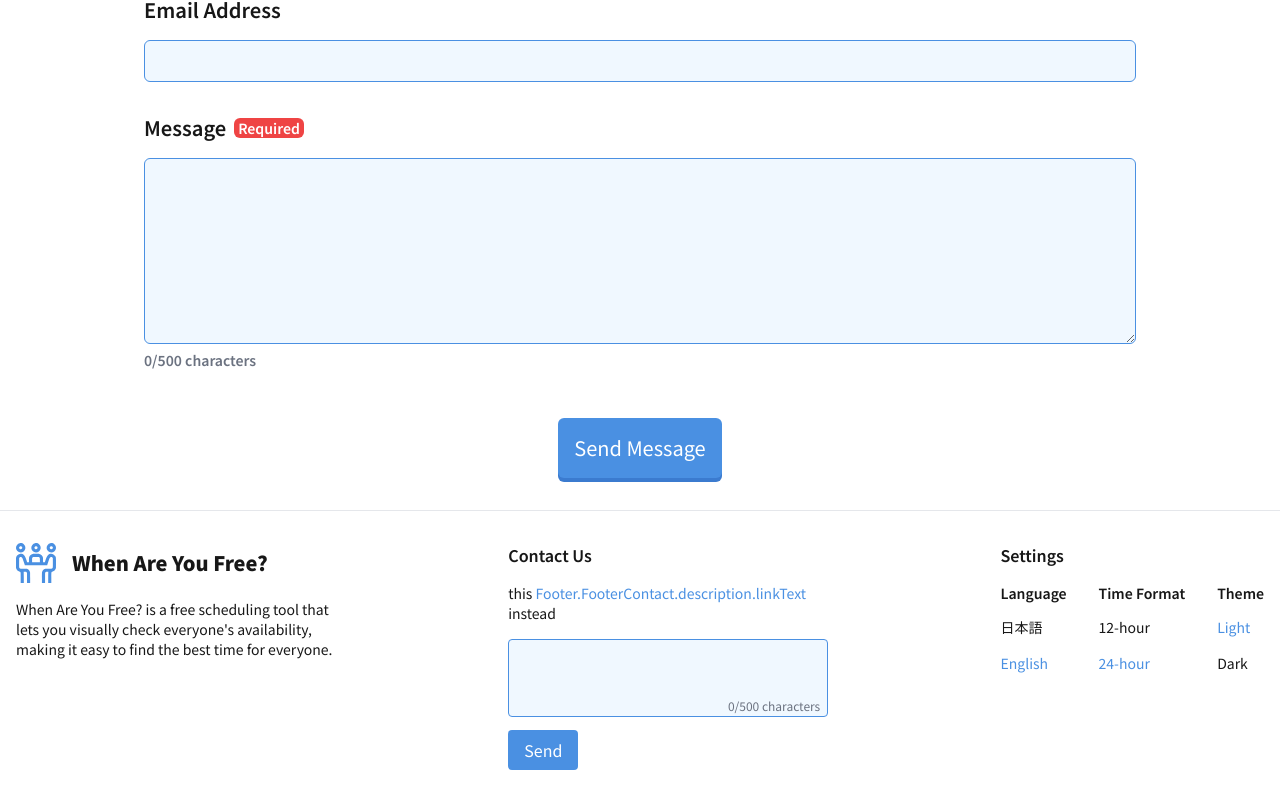
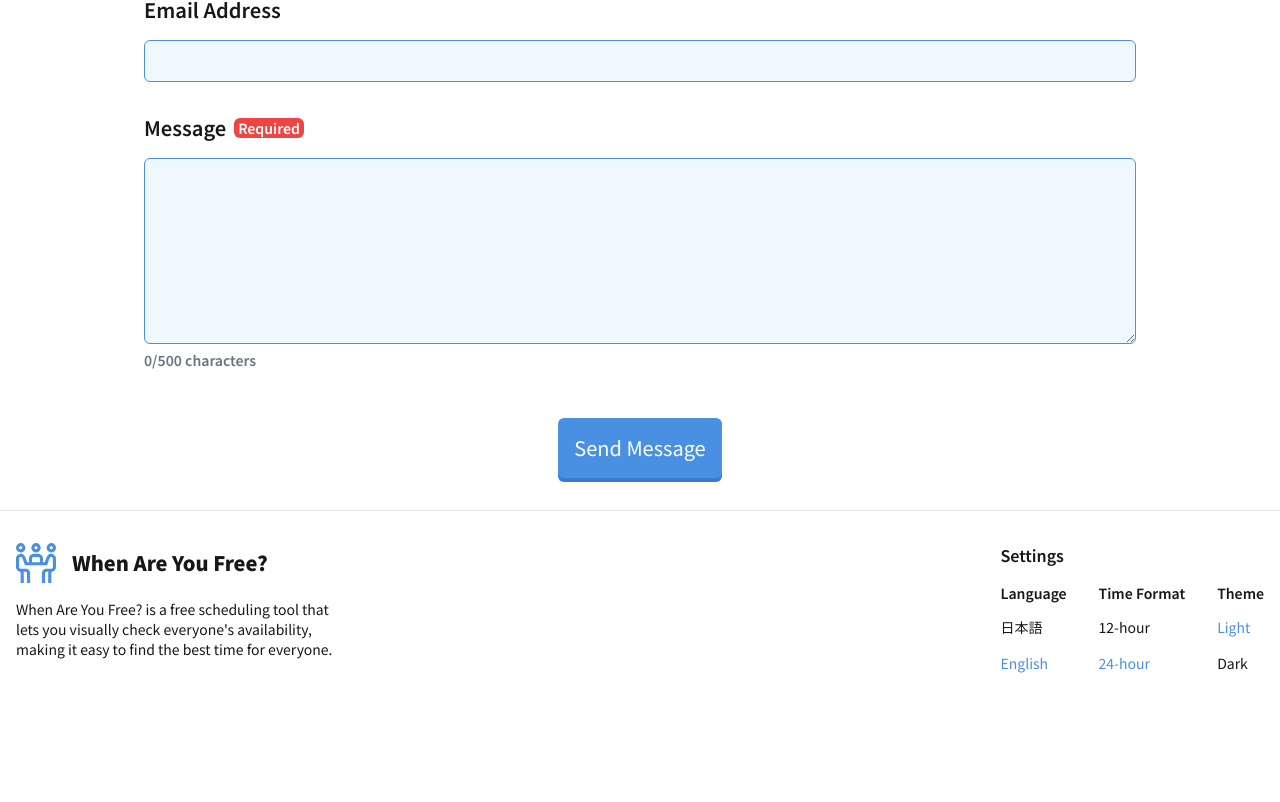
Before and after one commit to takumitoma/itsu-aiteru-scheduler, a Next.js app: page /en/contact in a window 1280 px wide. Shown: the part 474-1276 px from the top of the page. After the commit the page ends 1181 px from the top, so only its background shows below. Built offline with nearby package versions, Linux system fonts and the light colour scheme.

Commit message:
feat: dont load FooterContact on Contact page

```diff
--- a/src/components/Footer/Footer.tsx
+++ b/src/components/Footer/Footer.tsx
@@ -2,11 +2,13 @@
 
 import Image from 'next/image';
 import { useTranslations } from 'next-intl';
+import { usePathname } from '@/i18n/routing';
 import AppSettings from './AppSettings';
 import FooterContact from './FooterContact';
 
 export default function Footer() {
   const t = useTranslations('Footer');
+  const pathname = usePathname();
 
   return (
     <footer className="py-8 border-t border-borderGray">
@@ -24,9 +26,11 @@ export default function Footer() {
           <p className="text-sm">{t('description')}</p>
         </article>
 
-        <section className="w-full md:w-[320px]">
-          <FooterContact />
-        </section>
+        {pathname !== '/contact' && (
+          <section className="w-full md:w-[320px]">
+            <FooterContact />
+          </section>
+        )}
 
         <AppSettings />
       </div>
```
